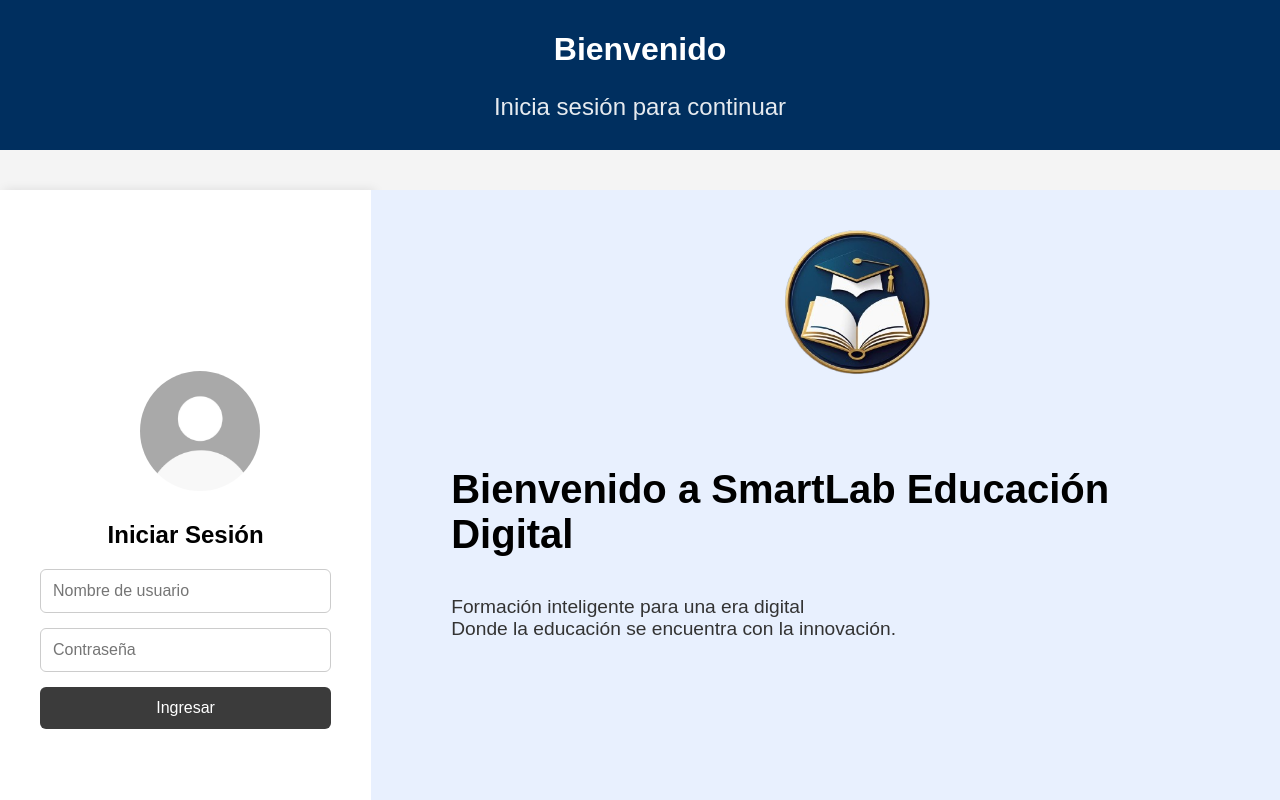
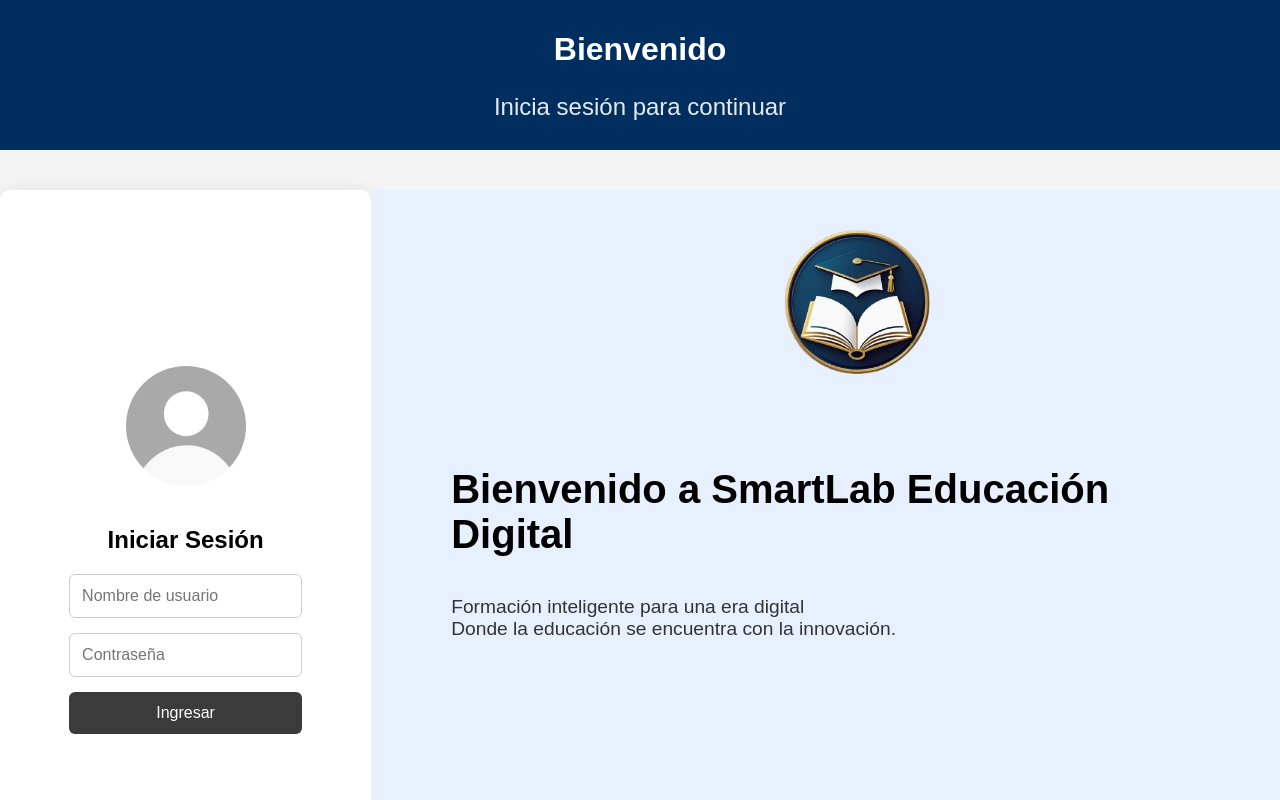
Before and after one commit to JuanmaAgostino/tpFinal, a React (Vite) app in the folder Frontend/: page / in a window 1280 px wide. Shown: the top 800 px of the page. Built offline with nearby package versions, Linux system fonts and the light colour scheme.

Commit message:
estilo login

```diff
--- a/Frontend/styles/Login.css
+++ b/Frontend/styles/Login.css
@@ -27,10 +27,19 @@ body {
   width: 28%;
   background-color: white;
   padding: 60px 40px;
-	box-shadow: 4px 0 10px rgba(0, 0, 0, 0.1);
+  border-radius: 10px; /* opcional, para que se vea más suave */
+  box-shadow: 0 8px 24px rgba(0, 0, 0, 0.148); /* sombra más notoria */
   display: flex;
   flex-direction: column;
   justify-content: center;
+  align-items: center;
+}
+.login-section {
+  transition: box-shadow 0.3s ease;
+}
+
+.login-section:hover {
+  box-shadow: 0 12px 32px rgba(0, 0, 0, 0.894);
 }
 
 /* TÍTULO DE LA SECCIÓN DE LOGIN */
@@ -119,6 +128,6 @@ body {
   width: 120px;
   height: 120px;
   border-radius: 50%;
-	margin-bottom: 10px;
-	margin-left: 100px;
+  margin: 0 auto 20px auto; /* margen inferior y centrado horizontalmente */
+  display: block;
 }
```
Lines whose indentation alone changed are shown as unchanged.
